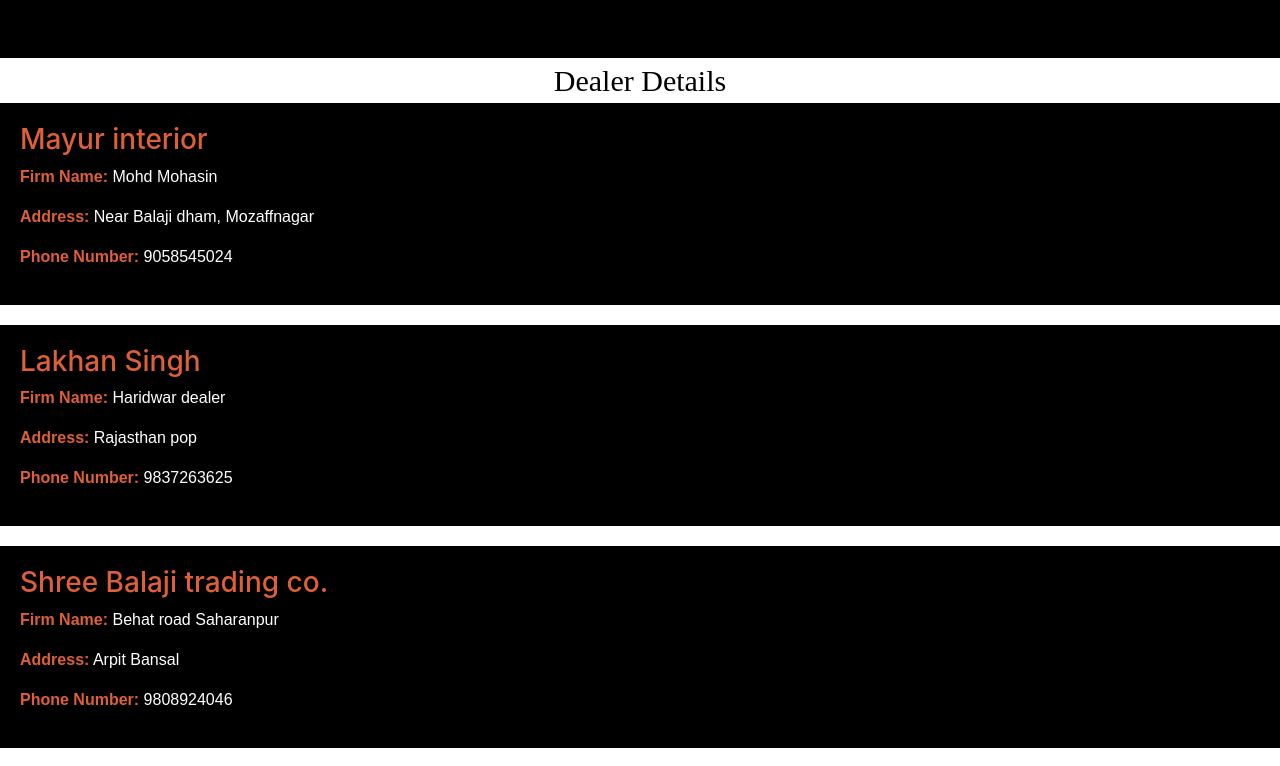
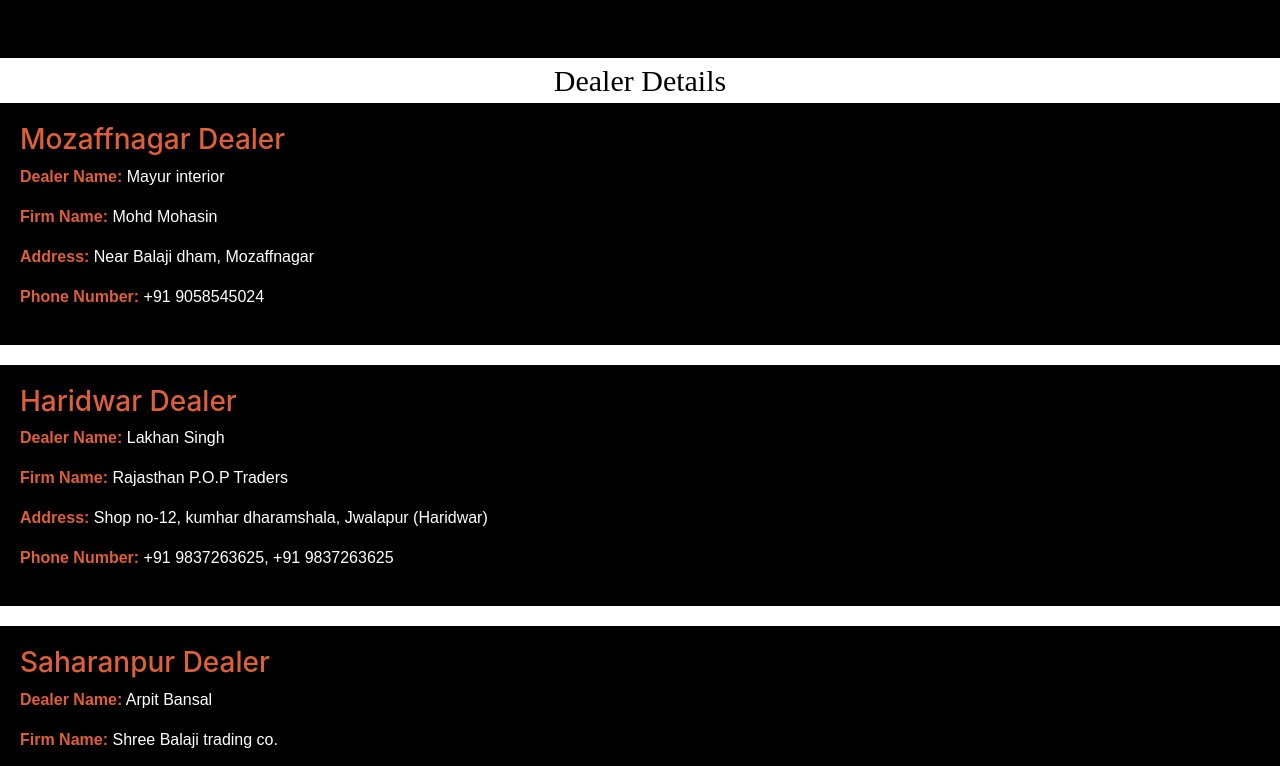
Before and after one commit to thevaibhavrr/Rakarni, a React (Create React App) app: page /contact-us in a window 1280 px wide. Shown: the part 2269-3035 px from the top of the page. Built offline with nearby package versions, Linux system fonts and the light colour scheme.

Commit message:
updaer user details

```diff
--- a/src/components/contact/delarDetails.jsx
+++ b/src/components/contact/delarDetails.jsx
@@ -3,22 +3,25 @@ import "../../styles/contact/delarDetails.css"
 const DealerDetails = () => {
   const dealers = [
     {
+      shop_name: "Mozaffnagar Dealer",
       name: "Mayur interior",
       firmName: " Mohd Mohasin",
       address: "Near Balaji dham, Mozaffnagar",
-      phoneNumber: "9058545024"
+      phoneNumber: "+91 9058545024"
     },
     {
+      shop_name:"Haridwar Dealer",
       name: "Lakhan Singh",
-      firmName: " Haridwar  dealer",
-      address: " Rajasthan pop",
-      phoneNumber: "9837263625",
+      firmName: " Rajasthan P.O.P Traders",
+      address: " Shop no-12, kumhar dharamshala, Jwalapur (Haridwar)",
+      phoneNumber: "+91 9837263625, +91 9837263625",
     },
     {
-      name: "Shree Balaji trading co.",
-      firmName: "Behat road Saharanpur",
-      address: "Arpit Bansal",
-      phoneNumber: "9808924046"
+      shop_name:"Saharanpur Dealer",
+      name: "Arpit Bansal",
+      firmName: " Shree Balaji trading co. ",
+      address: "Behat road Saharanpur",
+      phoneNumber: "+91 9808924046"
     }
   ];
 
@@ -28,7 +31,9 @@ const DealerDetails = () => {
 
       {dealers.map((dealer, index) => (
         <div className="dealer" key={index}>
-          <h3 className='dealer_name' >{dealer.name}</h3>
+          <h3 className='dealer_name' >{dealer.shop_name}</h3>
+          <p><strong>Dealer Name:</strong> {dealer.name}</p>
+
           <p><strong>Firm Name:</strong> {dealer.firmName}</p>
           <p><strong>Address:</strong> {dealer.address}</p>
           <p><strong>Phone Number:</strong> {dealer.phoneNumber}</p>
```
